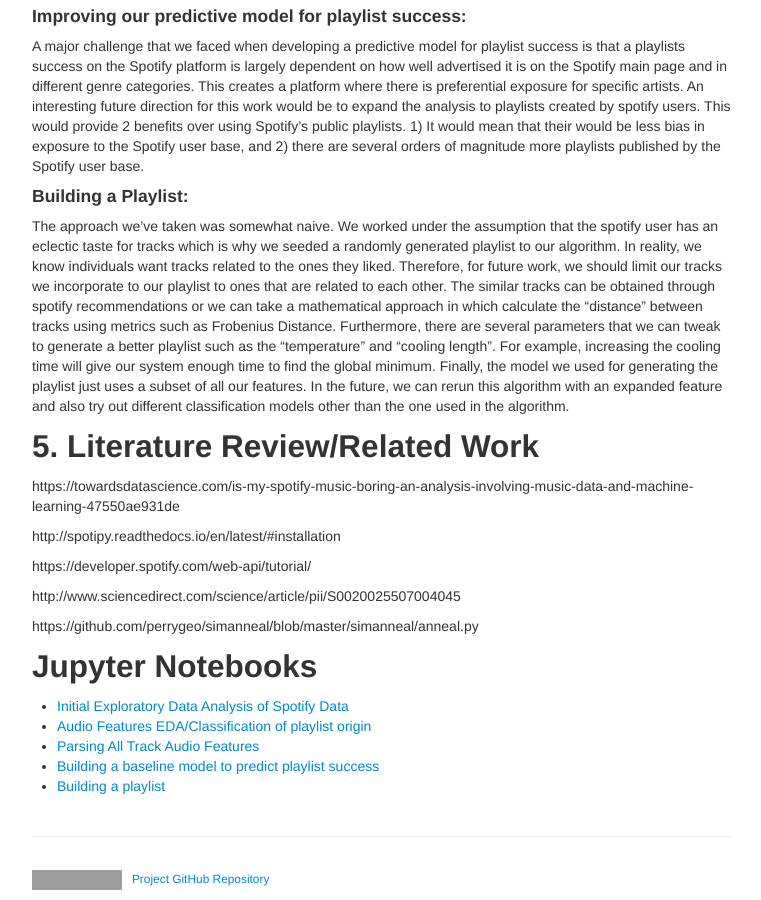
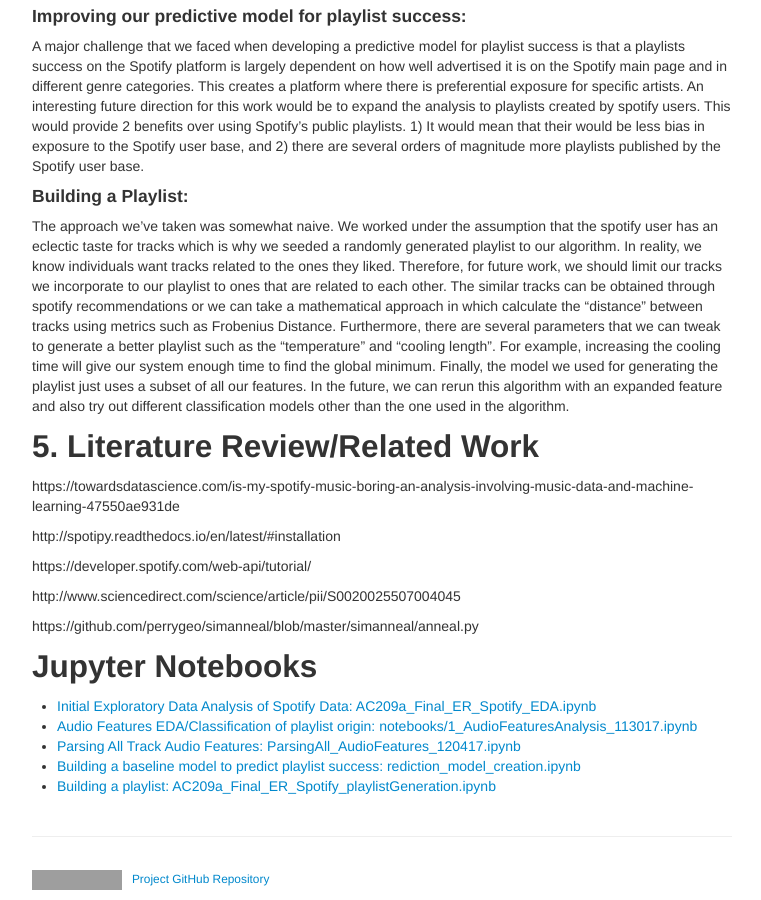
Before and after one commit to maxgmarin/AC209a_FinalProject_EEM, a Jekyll site: the page built from index.md, in a window 1280 px wide and 900 px high, scrolled down 12496 px. Shown: the whole window, without its empty margins (258-1019 px from the left). Built offline with Jekyll 4.4.1, drawn with Linux system fonts in a browser that asks for light colours; our own code applies the rules of GitHub Pages for plain Markdown files; grey boxes are pictures that could not be loaded.

Commit message:
Added Notebook Links

```diff
--- a/index.md
+++ b/index.md
@@ -212,8 +212,8 @@ https://github.com/perrygeo/simanneal/blob/master/simanneal/anneal.py
 
 
 ## Jupyter Notebooks
-- [Initial Exploratory Data Analysis of Spotify Data](notebooks/AC209a_Final_ER_Spotify_EDA.html)
-- [Audio Features EDA/Classification of playlist origin](notebooks/1_AudioFeaturesAnalysis_113017.html)
-- [Parsing All Track Audio Features](notebooks/ParsingAll_AudioFeatures_120417.html)
-- [Building a baseline model to predict playlist success](notebooks/prediction_model_creation.html)
-- [Building a playlist ](notebooks/AC209a_Final_ER_Spotify_playlistGeneration.html)
+- [Initial Exploratory Data Analysis of Spotify Data: AC209a_Final_ER_Spotify_EDA.ipynb](notebooks/AC209a_Final_ER_Spotify_EDA.html)
+- [Audio Features EDA/Classification of playlist origin: notebooks/1_AudioFeaturesAnalysis_113017.ipynb](notebooks/1_AudioFeaturesAnalysis_113017.html)
+- [Parsing All Track Audio Features: ParsingAll_AudioFeatures_120417.ipynb](notebooks/ParsingAll_AudioFeatures_120417.html)
+- [Building a baseline model to predict playlist success: rediction_model_creation.ipynb](notebooks/prediction_model_creation.html)
+- [Building a playlist: AC209a_Final_ER_Spotify_playlistGeneration.ipynb](notebooks/AC209a_Final_ER_Spotify_playlistGeneration.html)
```
